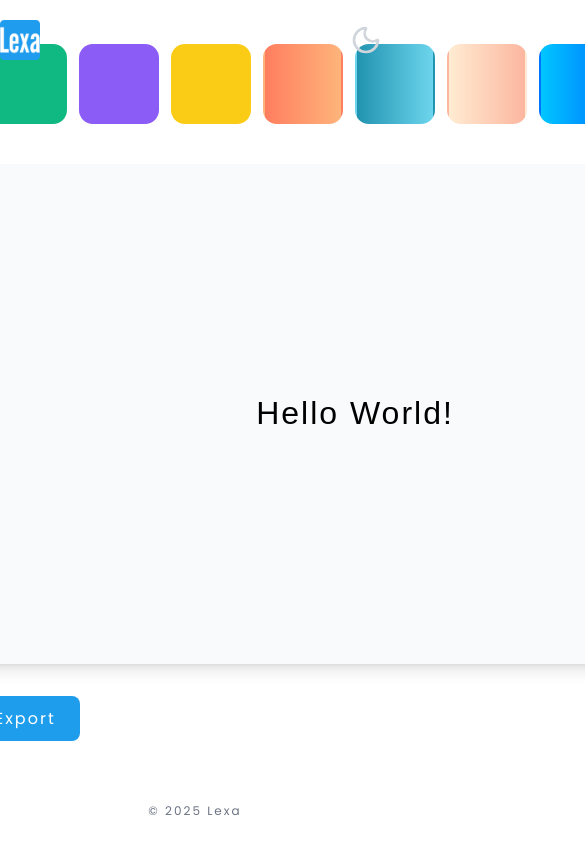
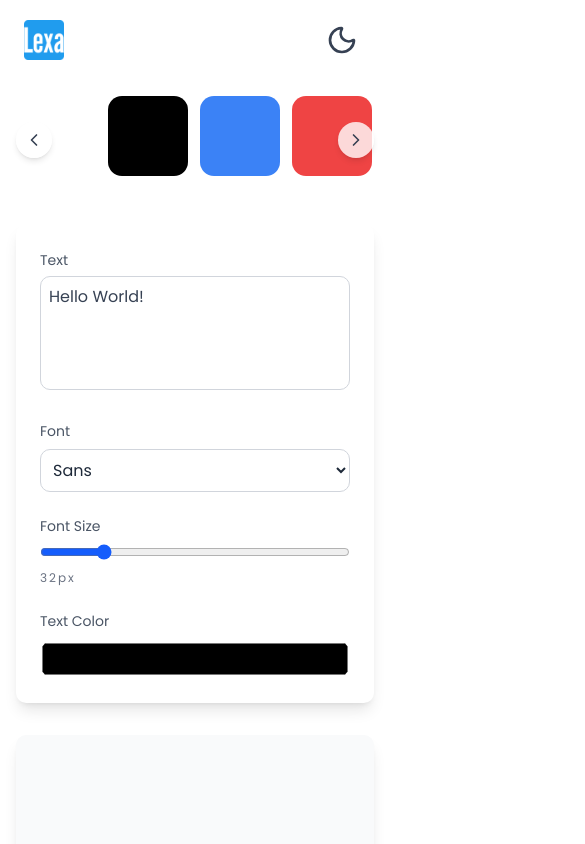
Before and after one commit to stackvn/lexa, a Next.js app: page / in a window 390 px wide. Shown: the top 844 px of the page, 585 px wide, since content can reach past the window. Built offline with nearby package versions, Linux system fonts and the light colour scheme; a web font is replaced by a local one.

Commit message:
fix responsiveness

```diff
--- a/app/layout.tsx
+++ b/app/layout.tsx
@@ -64,8 +64,8 @@ export default function RootLayout({
       </head>
       <body className={`${poppins.className}`}>
         <Providers>
-          <div className="flex flex-col min-h-screen">
-            <main className="flex-grow flex justify-center items-center">
+          <div className="min-h-screen px-4 max-w-7xl mx-auto">
+            <main>
               <Header />
               {children}
             </main>
--- a/app/page.tsx
+++ b/app/page.tsx
@@ -104,15 +104,15 @@ export default function Home() {
   };
 
   return (
-    <div className="min-h-[calc(100vh - 20px)] flex flex-col items-center justify-start pt-10">
+    <div className="min-h-[calc(100vh - 20px)] flex flex-col items-center justify-start pt-10 ">
       <Backgrounds
         backgrounds={backgrounds}
         onSelect={handleBackgroundSelect}
         selected={bg}
       />
 
-      <div className="flex w-full max-w-6xl flex-1 p-8 gap-8">
-        <aside className="w-72 bg-white rounded-2xl shadow-lg p-6 flex flex-col gap-6">
+      <div className="flex flex-col xl:flex-row w-full max-w-7xl flex-1 pt-10 gap-8">
+        <aside className="lg:w-72 bg-white rounded-lg shadow-lg p-6 flex flex-col gap-6">
           <TextInput text={text} setText={setText} setTitle={setTitle} />
           <FontSelector font={font} setFont={setFont} />
           <FontSize fontSize={fontSize} setFontSize={setFontSize} />
--- a/components/Backgrounds.tsx
+++ b/components/Backgrounds.tsx
@@ -25,7 +25,7 @@ export default function Backgrounds({
     }
   };
   return (
-    <div className="flex flex-col gap-2 w-full max-w-6xl relative">
+    <div className="flex flex-col gap-2 w-full relative mt-14">
       <button
         onClick={() => scroll("left")}
         className="absolute left-0 top-1/2 -translate-y-1/2 flex items-center justify-center bg-white/80 dark:bg-gray-300 p-2 rounded-full shadow-md z-10 hover:scale-110 transition cursor-pointer"
--- a/components/Preview.tsx
+++ b/components/Preview.tsx
@@ -22,10 +22,10 @@ export default function Preview({
   exportRef,
 }: PreviewProps) {
   return (
-    <section className="flex-1 flex flex-col items-start justify-center gap-8">
+    <section className="flex-1 flex flex-col items-start justify-center gap-8 w-full">
       <div
         ref={exportRef}
-        className="w-full h-[500px] flex items-center justify-center rounded-2xl shadow-lg px-10 py-4"
+        className="w-full h-[500px] flex items-center justify-center rounded-lg shadow-lg px-10 py-4"
         style={{
           backgroundColor: bg,
           backgroundImage: bg,
--- a/components/common/Header.tsx
+++ b/components/common/Header.tsx
@@ -3,22 +3,29 @@
 import { MoonIcon, SunIcon } from "lucide-react";
 import { useTheme } from "next-themes";
 import Image from "next/image";
+import { useEffect, useState } from "react";
 
 export default function Header() {
   const { theme, setTheme } = useTheme();
+  const [mounted, setMounted] = useState(false);
+
+  useEffect(() => setMounted(true), []);
+
+  if (!mounted) return null;
 
   return (
-    <header className="w-full fixed top-0 z-50 h-20">
-      <div className="w-full max-w-6xl mx-auto py-4 flex items-center justify-between h-full">
+    <header className="w-full fixed top-0 left-0 z-50 h-20 dark:bg-gradient-to-b from-gray-950 via-black to-gray-950">
+      <div className="max-w-7xl mx-auto h-full flex items-center justify-between px-6">
         <Image src="/logo.png" alt="Logo" width={40} height={40} />
+
         <button
           onClick={() => setTheme(theme === "dark" ? "light" : "dark")}
-          className="cursor-pointer p-2 rounded-full hover:bg-white/10 transition-colors"
+          className="cursor-pointer p-2 rounded-full hover:bg-white/10 transition-colors relative z-50"
         >
           {theme === "dark" ? (
             <SunIcon className="w-8 h-8 text-yellow-400" />
           ) : (
-            <MoonIcon className="w-8 h-8 text-gray-300" />
+            <MoonIcon className="w-8 h-8 text-gray-700 dark:text-gray-300" />
           )}
         </button>
       </div>
```
